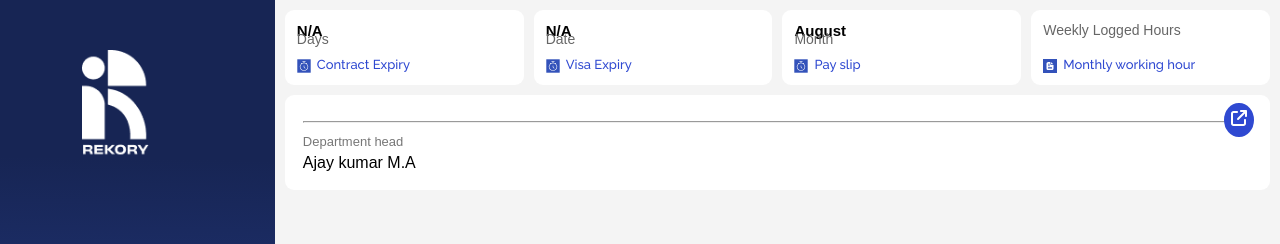
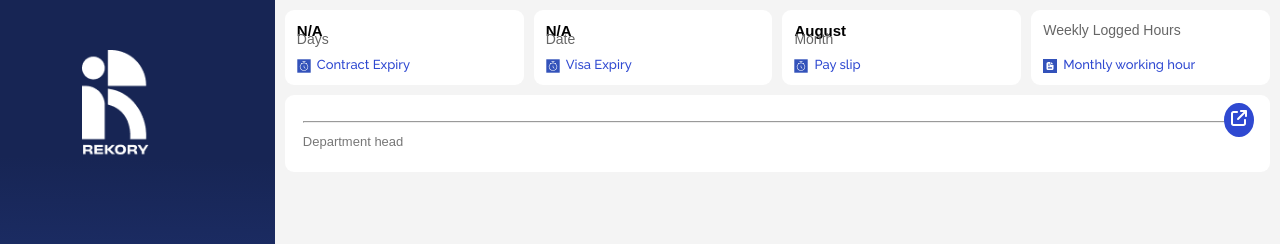
Before and after one commit to Tungston-labs/ArmetalFe, a React (Vite) app in the folder client/: page /employee-dashboard in a window 1280 px wide. Shown: the top 244 px of the page. Built offline with nearby package versions, Linux system fonts and the light colour scheme; sample sign-in values are in the browser's storage; a web font is replaced by a local one; what react-date-object would draw is missing.

Commit message:
department head added and order

```diff
--- a/client/src/Pages/employeDashboard/Employeedashboard.jsx
+++ b/client/src/Pages/employeDashboard/Employeedashboard.jsx
@@ -170,7 +170,7 @@ const formatUTCToLocal = (utcTimeStr) => {
             </DepartmentTitleRow>
             <hr></hr>
             <SubLabel>Department head</SubLabel>
-            <DepartmentHead>Ajay kumar M.A</DepartmentHead>
+            <DepartmentHead>{employeeDashData?.department_head?.name}</DepartmentHead>
           </Department>
           <MemberList>
             {members.map((member, index) => (
```
Also changed, not shown: 2 other files (tests, documents, lock files or other folders).
